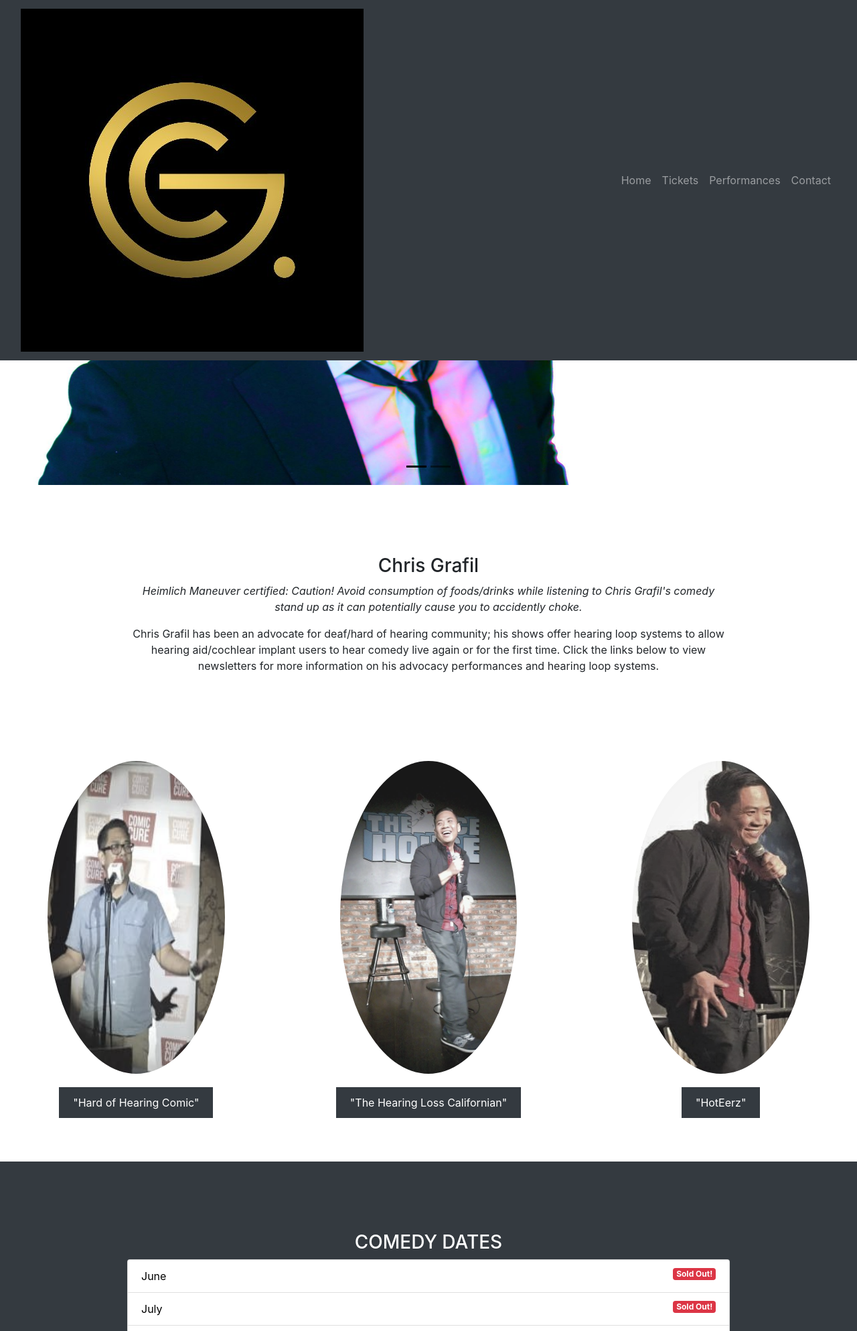
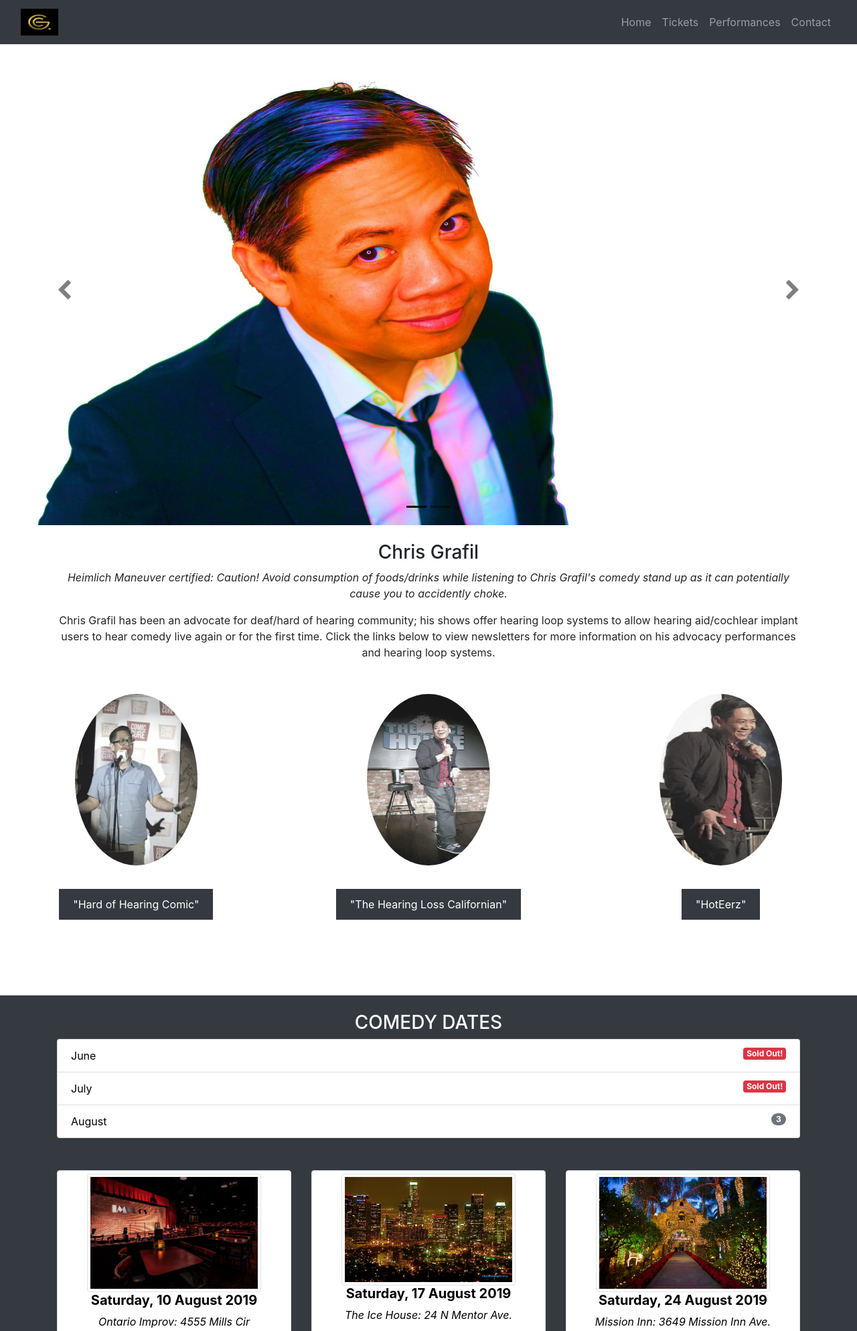
Before and after one commit to kelika86/chris, a Django app: page /chrisgrafil in a window 1280 px wide. Shown: the top 1987 px of the page at 67% size. Run offline with Django 3.2, Linux system fonts and the light colour scheme; parts of the project's set-up code (start-up, migrations or seed data) failed here and were passed over; some libraries are stand-ins or nearby versions.

Commit message:
commitfour

```diff
--- a/static/first_app/styles.css
+++ b/static/first_app/styles.css
@@ -1,14 +1,24 @@
-.container{
-    padding: 80px 120px;
+.navbar-brand img{
+    height: 2.5rem;
+    width: 3.5rem;
 }
+
+@media screen and (min-width: 320px){
+    font-size: 10px;
+}
+
+body {
+    padding-top: 60px;
+}
+
 
 .cat {
 
     filter: grayscale(50%);
     border: 10px solid transparent;
-    margin-bottom: 10px;
-    width: 70%;
-    height: 80%;
+    margin-bottom: 25px;
+    width: 50%;
+    height: 60%;
     opacity: 0.9;
 }
 
```
Also changed, not shown: other parts of static/first_app/styles.css (+44 -6 lines), static/img/logo.jpg (added).
